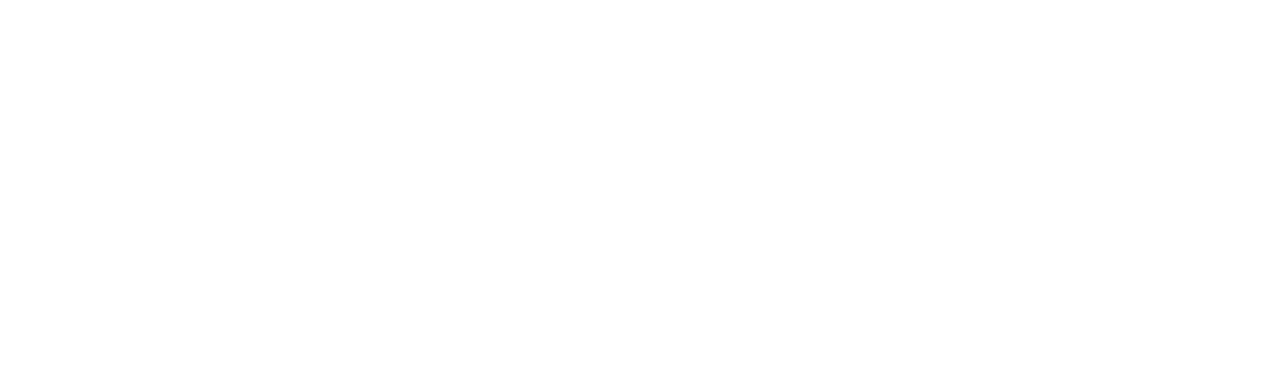
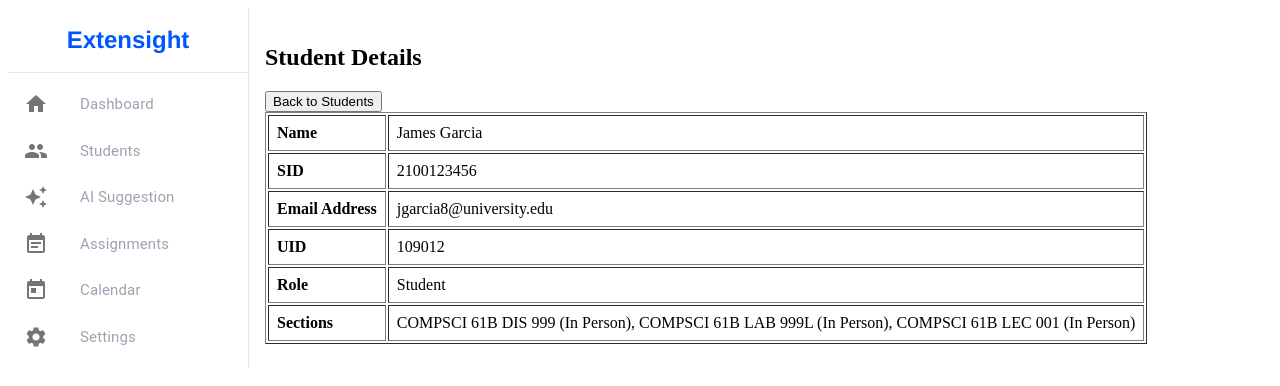
Before and after one commit to vanessaxteo/extensight, a React (Create React App) app in the folder extensight/: page /student/2100123456 in a window 1280 px wide. Before the commit this address had no page. Shown: the top 386 px of the page. Built offline with nearby package versions, Linux system fonts and the light colour scheme.

Commit message:
Added students table

```diff
--- a/extensight/src/App.js
+++ b/extensight/src/App.js
@@ -1,16 +1,18 @@
 import { Routes, Route } from "react-router-dom";
 import Dashboard from "./pages/Dashboard";
 import Students from "./pages/Students";
-import AISuggestion from "./pages/AISuggestion";
+import StudentDetails from "./pages/StudentDetails";
 import Assignments from "./pages/Assignments";
 import Calendar from "./pages/Calendar";
 import Settings from "./pages/Settings";
+import AISuggestion from "./pages/AISuggestion";
 
 export default function App() {
   return (
     <Routes>
         <Route path="/" element={<Dashboard />} />
         <Route path="students" element={<Students />} />
+        <Route path="/student/:sid" element={<StudentDetails />} />
         <Route path="aisuggestion" element={<AISuggestion />} />
         <Route path="assignments" element={<Assignments />} />
         <Route path="calendar" element={<Calendar />} />
--- /dev/null
+++ b/extensight/src/pages/StudentDetails.js
@@ -0,0 +1,72 @@
+import React, { useEffect, useState } from "react";
+import { useParams, useNavigate } from "react-router-dom";
+import Sidebar from "../components/sidebar/Sidebar";
+import Papa from "papaparse";
+
+const StudentDetails = () => {
+  const { sid } = useParams();
+  const [student, setStudent] = useState(null);
+  const navigate = useNavigate();
+
+  useEffect(() => {
+    fetch("/data/roster.csv")
+      .then((response) => response.text())
+      .then((csvText) => {
+        Papa.parse(csvText, {
+          header: true,
+          skipEmptyLines: true,
+          complete: (results) => {
+            const studentData = results.data.find(
+              (row) => row["SID"] === sid
+            );
+            setStudent(studentData);
+          },
+        });
+      })
+      .catch((error) => console.error("Error loading CSV:", error));
+  }, [sid]);
+
+  if (!student) return <div>Loading...</div>;
+
+  return (
+    <div style={{ display: "flex" }}>
+      <Sidebar />
+      <main style={{ flexGrow: 1, padding: "1rem" }}>
+        <h2>Student Details</h2>
+
+        <button onClick={() => navigate("/students")}>Back to Students</button>
+
+        <table border="1" cellPadding="8">
+          <tbody>
+            <tr>
+              <td><strong>Name</strong></td>
+              <td>{student["Name"]}</td>
+            </tr>
+            <tr>
+              <td><strong>SID</strong></td>
+              <td>{student["SID"]}</td>
+            </tr>
+            <tr>
+              <td><strong>Email Address</strong></td>
+              <td>{student["Email address"]}</td>
+            </tr>
+            <tr>
+              <td><strong>UID</strong></td>
+              <td>{student["UID"]}</td>
+            </tr>
+            <tr>
+              <td><strong>Role</strong></td>
+              <td>{student["Role"]}</td>
+            </tr>
+            <tr>
+              <td><strong>Sections</strong></td>
+              <td>{student["Sections"]}</td>
+            </tr>
+          </tbody>
+        </table>
+      </main>
+    </div>
+  );
+};
+
+export default StudentDetails;
--- a/extensight/src/pages/Students.js
+++ b/extensight/src/pages/Students.js
@@ -1,13 +1,63 @@
-import React from "react";
-import { Routes, Route, Outlet } from "react-router-dom";
+import React, { useEffect, useState } from "react";
+import { Routes, Route, Outlet, Link } from "react-router-dom"; // Import Link for navigation
 import Sidebar from "../components/sidebar/Sidebar";
+import Papa from "papaparse";
 
 export default function Students() {
+  const [rosterData, setRosterData] = useState([]);
+
+  useEffect(() => {
+    fetch("/data/roster.csv")
+      .then((response) => response.text())
+      .then((csvText) => {
+        Papa.parse(csvText, {
+          header: true,
+          skipEmptyLines: true,
+          complete: (results) => {
+            const filteredData = results.data.map((row) => ({
+              Name: row["Name"],
+              SID: row["SID"],
+              Email: row["Email address"],
+              UID: row["UID"],
+              Role: row["Role"],
+              Sections: row["Sections"]
+            }));
+            setRosterData(filteredData);
+          },
+        });
+      })
+      .catch((error) => console.error("Error loading CSV:", error));
+  }, []);
+
   return (
     <div style={{ display: "flex" }}>
       <Sidebar />
       <main style={{ flexGrow: 1, padding: "1rem" }}>
-        <p> Students </p>
+        <h2>Students</h2>
+        <table border="1" cellPadding="8">
+          <thead>
+            <tr>
+              <th>Name</th>
+              <th>SID</th>
+              <th>Email Address</th>
+              <th>Action</th>
+            </tr>
+          </thead>
+          <tbody>
+            {rosterData.map((student, index) => (
+              <tr key={index}>
+                <td>{student.Name}</td>
+                <td>{student.SID}</td>
+                <td>{student.Email}</td>
+                <td>
+                  <Link to={`/student/${student.SID}`}>
+                    <button>View Details</button>
+                  </Link>
+                </td>
+              </tr>
+            ))}
+          </tbody>
+        </table>
       </main>
     </div>
   );
```
